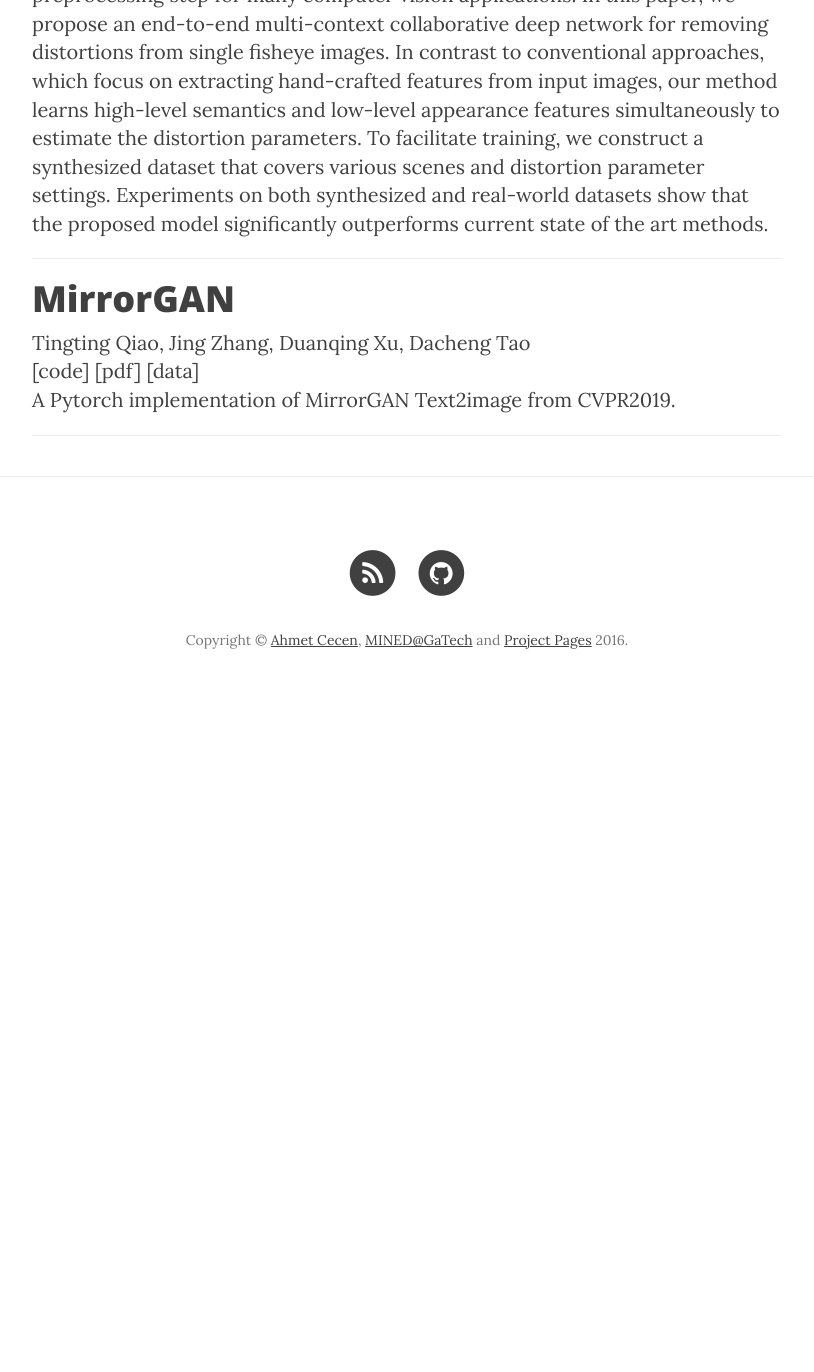
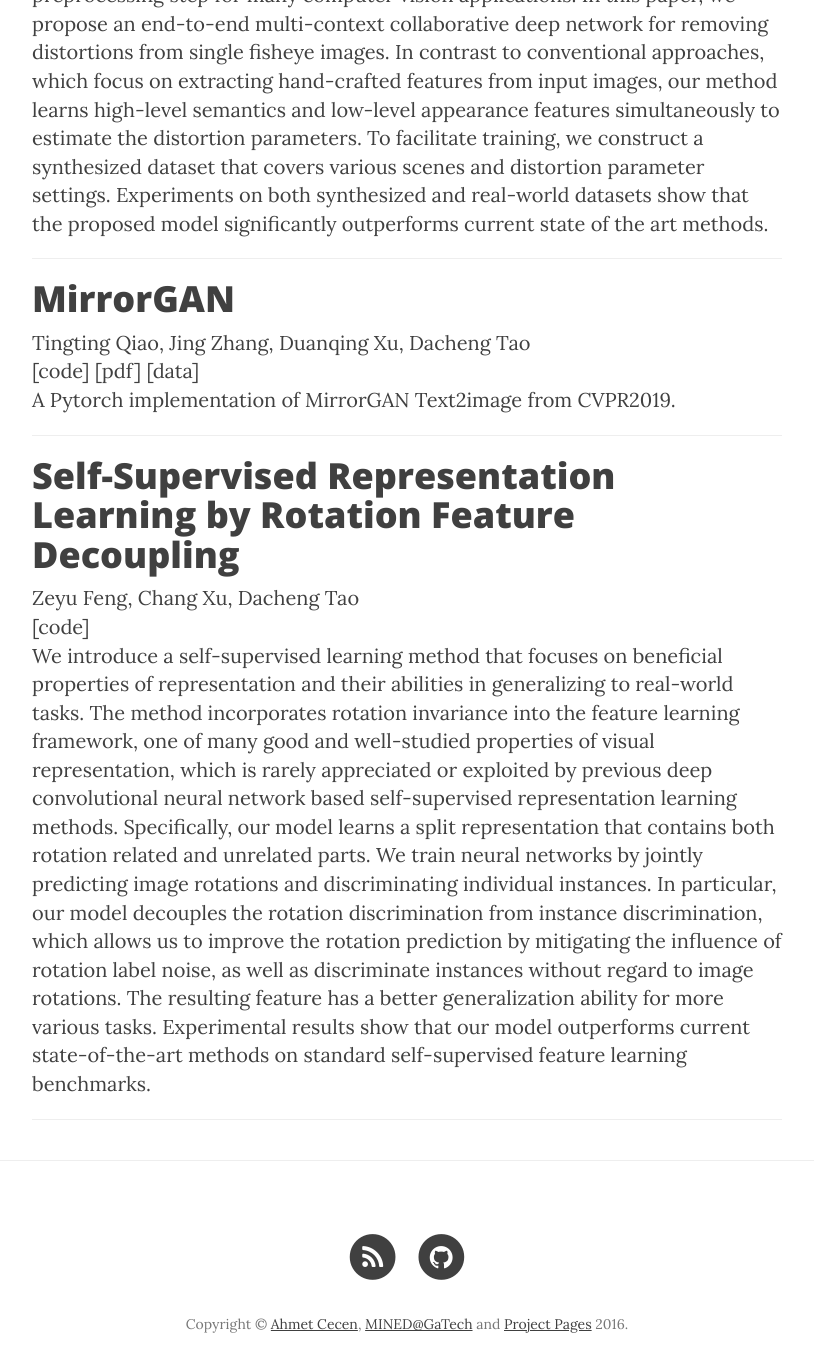
Before and after one commit to ubtechsydneyaicentre/ubtechsydneyaicentre.github.io, a Jekyll site: the page built from index.html, in a window 1280 px wide and 1400 px high, scrolled down 10558 px. Shown: the top 1372 px of the window, without its empty margins (233-1047 px from the left). Built offline with Jekyll 4.4.1, drawn with Linux system fonts in a browser that asks for light colours; nearby versions of some CDN libraries; formulas are drawn with MathJax 3; the list of posts is cut into pages by our own code; before the commit the page ends 11274 px from its top, so only the background shows below that.

Commit message:
22 April 2019

```diff
--- a/_data/projects.yml
+++ b/_data/projects.yml
@@ -193,3 +193,9 @@
   code: https://github.com/qiaott/MirrorGAN
   pdf: https://arxiv.org/abs/1903.05854
   data: MirrorGAN_data(https://drive.google.com/open?id=1jOXlYq77YqPtPPIrnP-Pt-WNia1G9f6H)
+
+- name: Self-Supervised Representation Learning by Rotation Feature Decoupling
+  authors: Zeyu Feng, Chang Xu, Dacheng Tao
+  img: https://raw.githubusercontent.com/philiptheother/FeatureDecoupling/master/_imgs/figure.png
+  intro: We introduce a self-supervised learning method that focuses on beneficial properties of representation and their abilities in generalizing to real-world tasks. The method incorporates rotation invariance into the feature learning framework, one of many good and well-studied properties of visual representation, which is rarely appreciated or exploited by previous deep convolutional neural network based self-supervised representation learning methods. Specifically, our model learns a split representation that contains both rotation related and unrelated parts. We train neural networks by jointly predicting image rotations and discriminating individual instances. In particular, our model decouples the rotation discrimination from instance discrimination, which allows us to improve the rotation prediction by mitigating the influence of rotation label noise, as well as discriminate instances without regard to image rotations. The resulting feature has a better generalization ability for more various tasks. Experimental results show that our model outperforms current state-of-the-art methods on standard self-supervised feature learning benchmarks.
+  code: https://github.com/philiptheother/FeatureDecoupling
```
